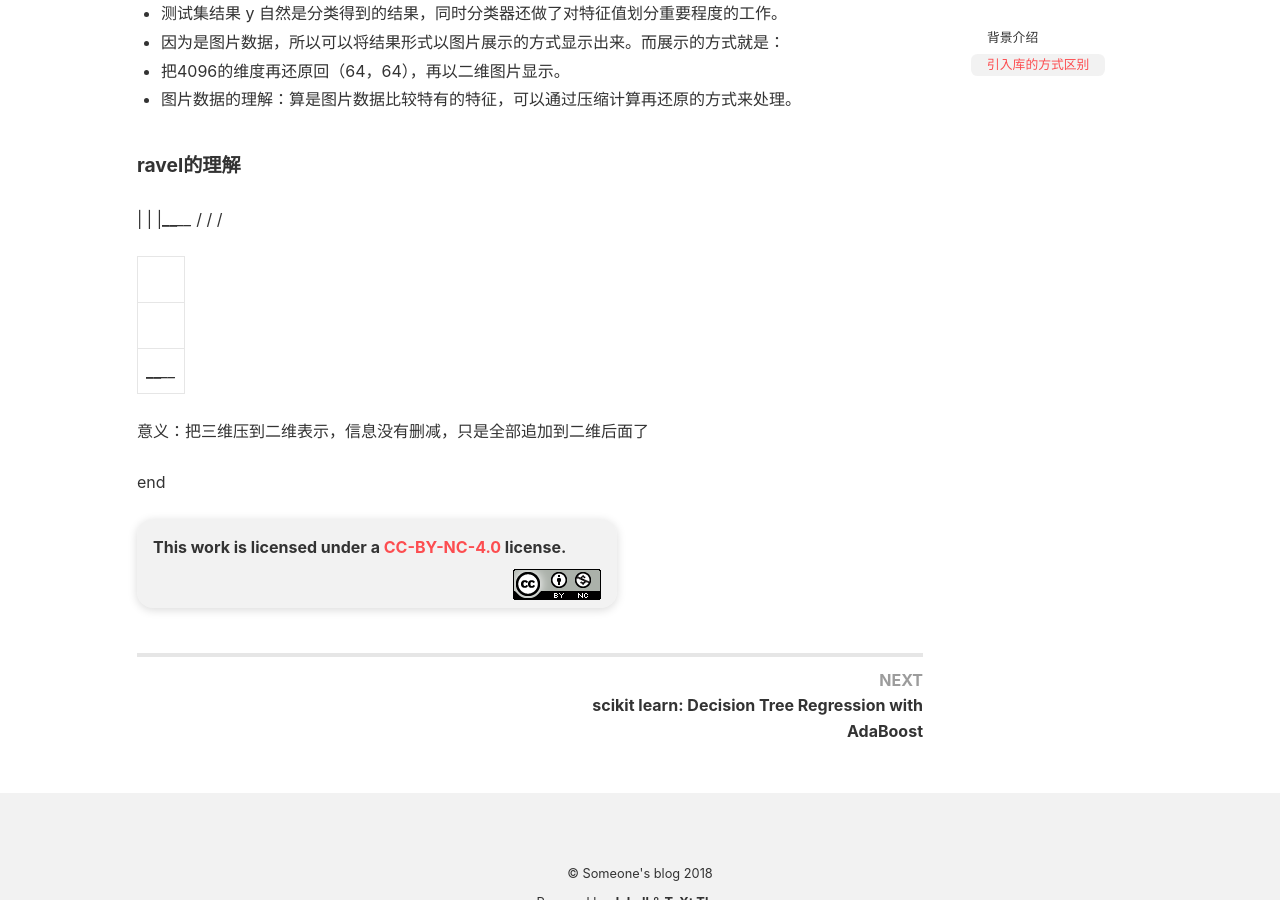
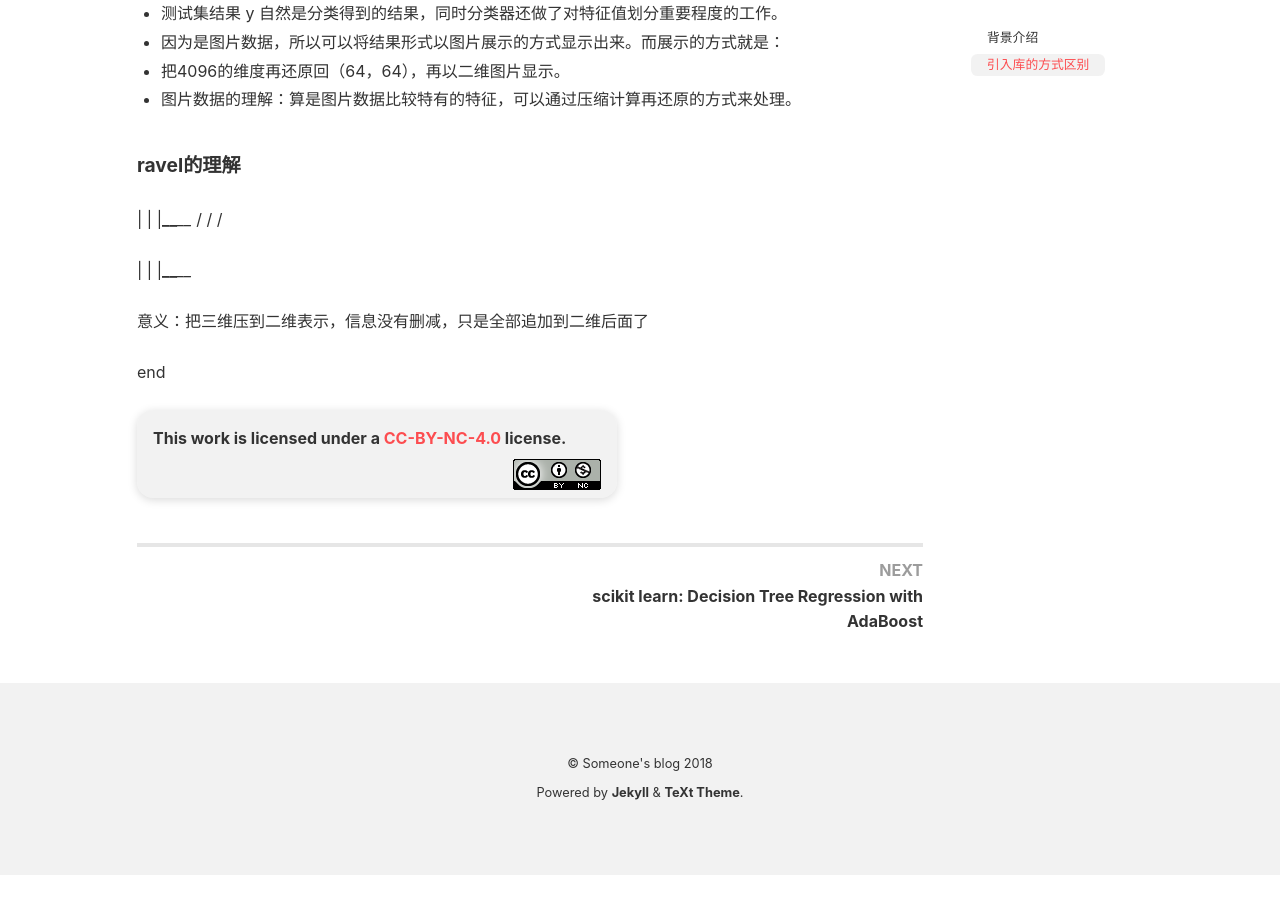
Before and after one commit to slyrx/Tech_Blog, a Jekyll site: the page built from _posts/2018-7-11-scikit-learn-example.md, in a window 1280 px wide and 900 px high, scrolled down 1680 px. Built offline with Jekyll 4.4.1, drawn with Linux system fonts in a browser that asks for light colours; nearby versions of some CDN libraries; after the commit the page ends 2555 px from its top, so only the background shows below that.

Commit message:
add new articles

```diff
--- a/_posts/2018-7-11-scikit-learn-example.md
+++ b/_posts/2018-7-11-scikit-learn-example.md
@@ -70,16 +70,16 @@
 
 #### ravel的理解
 
-   |
-   |
-   |__________
+   \|
+   \|
+   \|__________
   /
  /
 /
 
-   |
-   |
-   |__________
+   \|
+   \|
+   \|__________
 
 意义：把三维压到二维表示，信息没有删减，只是全部追加到二维后面了
 
```
